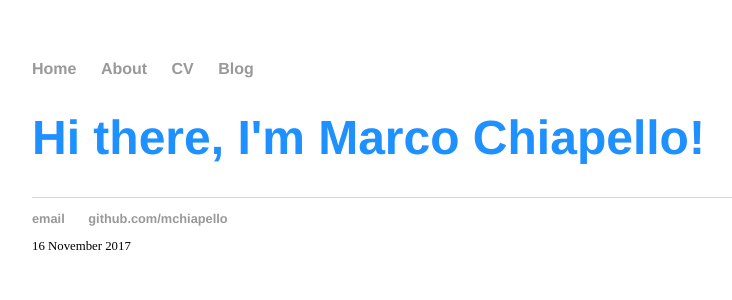
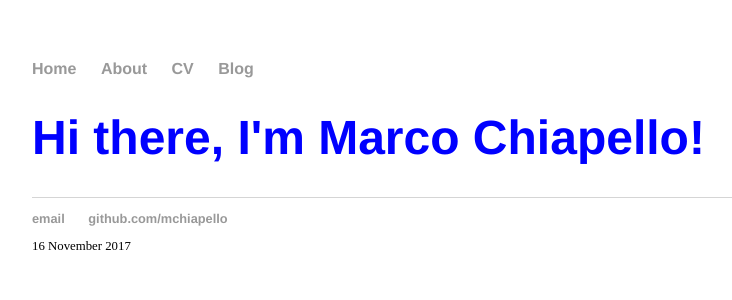
Before and after one commit to mchiapello/mchiapello.github.io, a Jekyll site: the page built from index.html, in a window 1280 px wide. Shown: the top 300 px of the page, without its empty margins (64-796 px from the left). Built offline with Jekyll 4.4.1, drawn with Linux system fonts in a browser that asks for light colours.

Commit message:
Update css

```diff
--- a/css/main.css
+++ b/css/main.css
@@ -22,7 +22,7 @@ a:hover {
 h1 {
     font-size: 3em;
     font-family:'Helvetica', 'Arial', 'Sans-Serif';
-	color:DodgerBlue;
+	color: #0000ff;
 }
 p {
     font-size: 1.5em;
```
